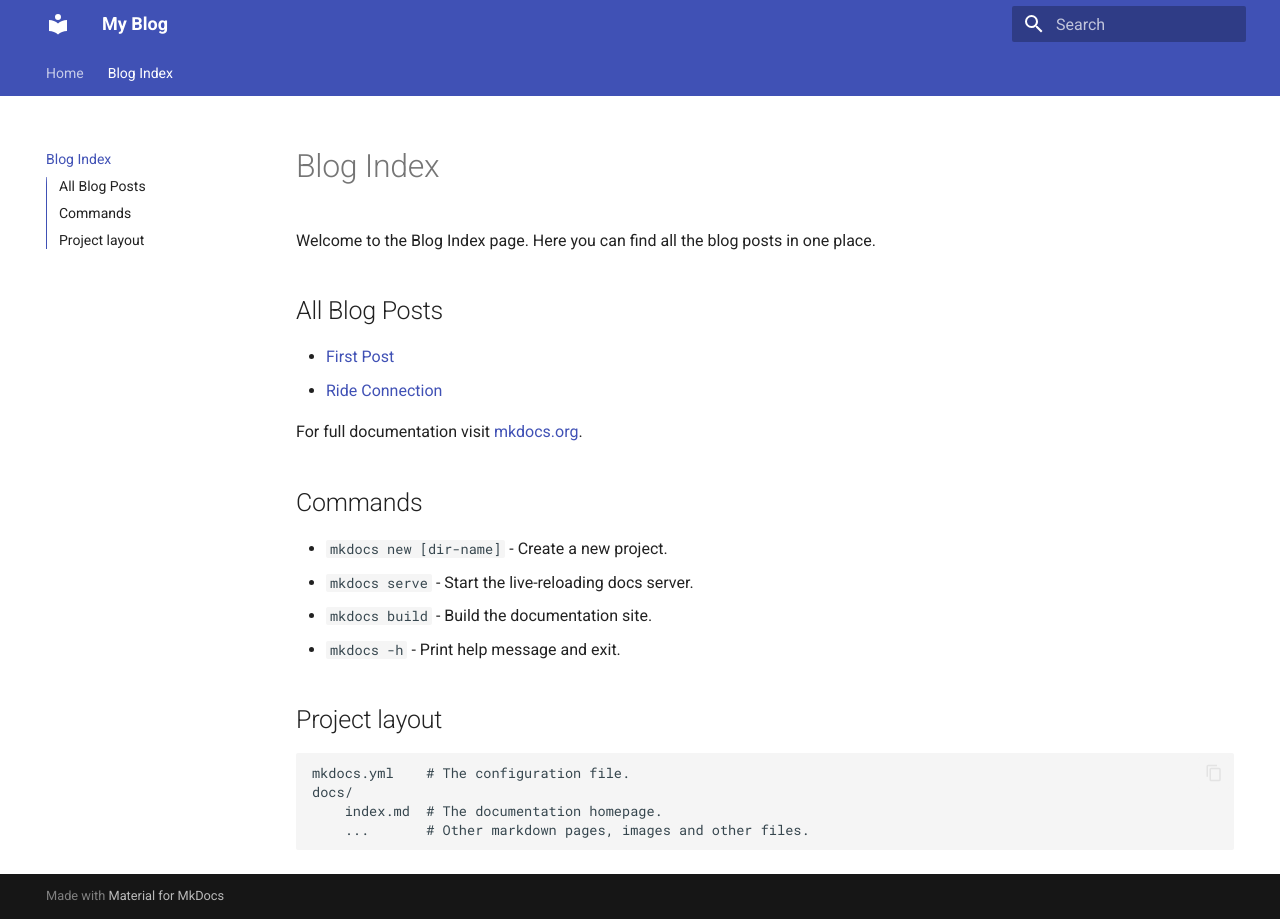
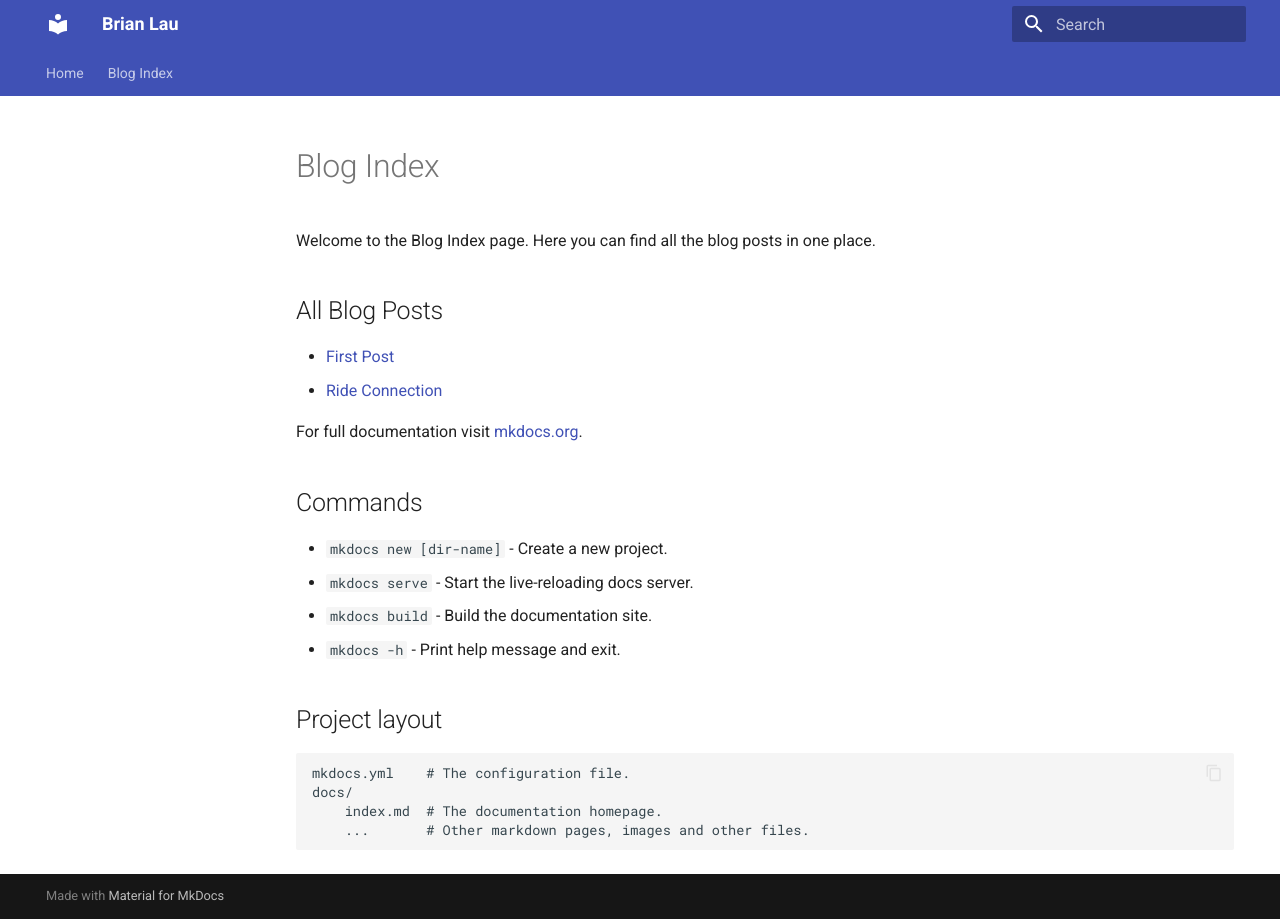
Before and after one commit to blau08/blau08.github.io, an MkDocs documentation site: the page built from docs/blog-index.md, in a window 1280 px wide. Built offline with MkDocs 1.6.1 and Material for MkDocs 9.7.7, drawn with Linux system fonts in a browser that asks for light colours.

Commit message:
fix reference links

```diff
--- a/mkdocs.yml
+++ b/mkdocs.yml
@@ -1,7 +1,7 @@
-site_name: My Blog
+site_name: Brian Lau
 nav:
-  - Home: index.md
-  - Blog Index: blog-index.md
+  - Home: docs/index.md
+  - Blog Index: docs/blog-index.md
 theme:
   name: material
   custom_dir: docs
```
